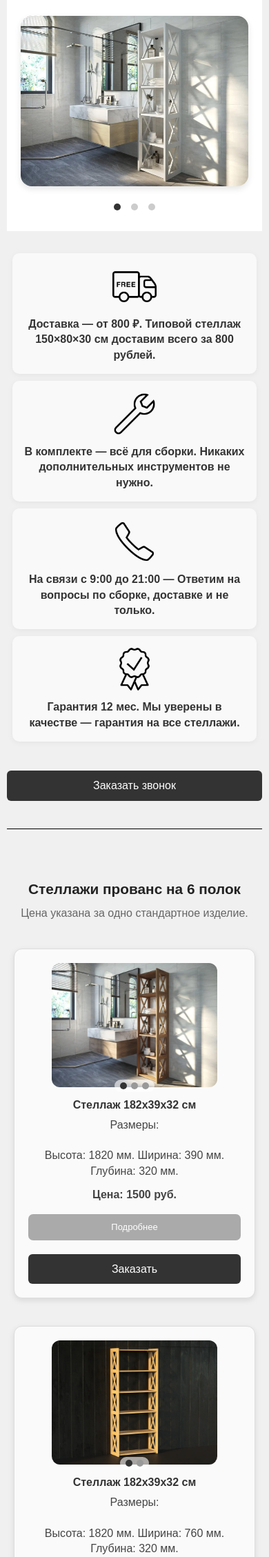
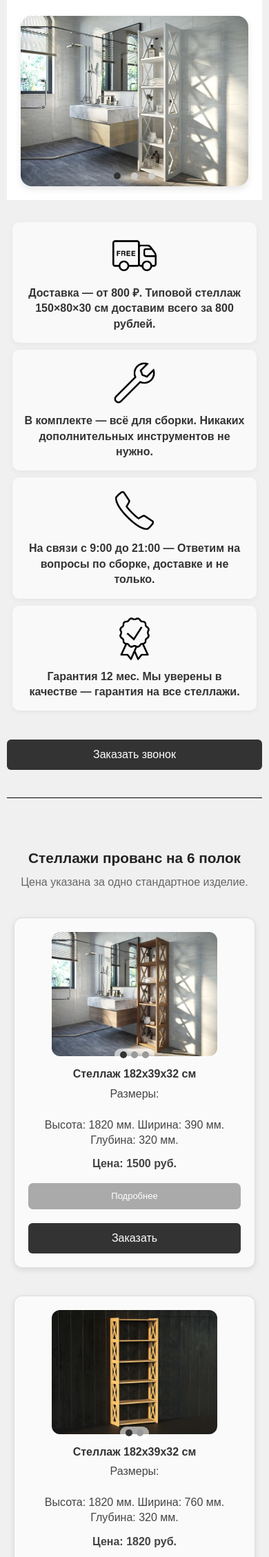
Before and after one commit to aleksanderKirov43/WaresWood, a PHP site: page /front/index.php in a window 390 px wide. Shown: the part 423-2680 px from the top of the page at 69% size. Run offline with PHP 8.4, Linux system fonts and the light colour scheme.

Commit message:
edit content

```diff
--- a/front/css/style.css
+++ b/front/css/style.css
@@ -822,7 +822,7 @@ a {
 
 @media (max-width: 768px) {
   .product-card{
-    max-width: 100%;
+    min-width: 100%;
   }
   .products-list{
     flex-direction: column;
--- a/front/index.php
+++ b/front/index.php
@@ -48,8 +48,6 @@ include 'products.php';
           <div>
             <h1 class="utp-title">Индивидуальное производство по вашим размерам</h1>
             <p>Работаем по эскизам, подбираем материалы и воплощаем в жизнь.</p>
-            <br>
-            <br>
             <div class="slide-buttons">
               <button class="btn"><a href="#catalog">Подробнее</a></button>
               <button class="btn btn-secondary btn-call">Заказать звонок</button>
```
